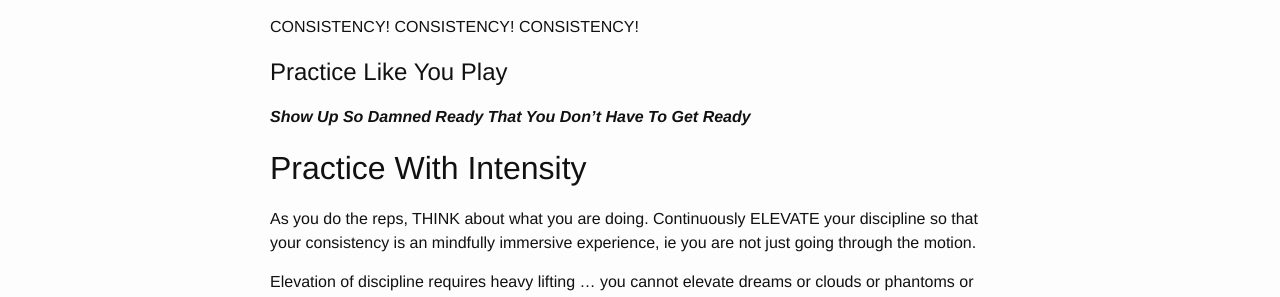
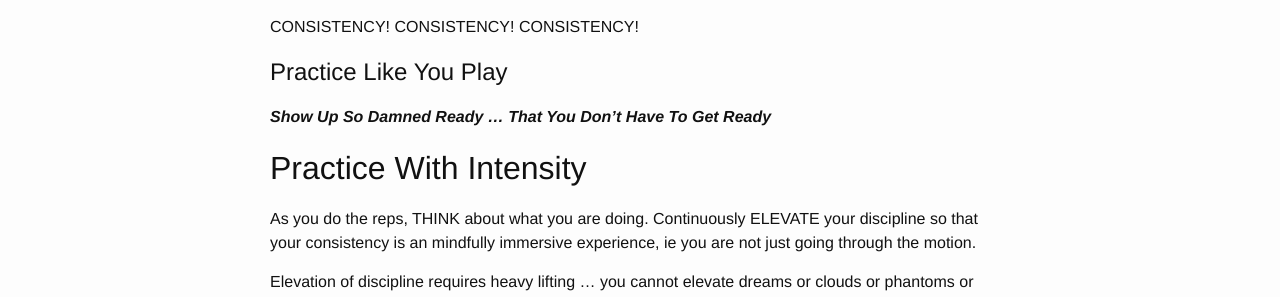
Before and after one commit to plyp-us/plyp-us.github.io, a Jekyll site: the page built from _posts/2024-01-01-practice-like-you-play.md, in a window 1280 px wide and 900 px high. Shown: the part 185-482 px from the top of the window. Built offline with Jekyll 4.4.1, drawn with Linux system fonts in a browser that asks for light colours.

```diff
--- a/_posts/2024-01-01-practice-like-you-play.md
+++ b/_posts/2024-01-01-practice-like-you-play.md
@@ -11,7 +11,7 @@ CONSISTENCY! CONSISTENCY! CONSISTENCY!
 
 # Practice Like You Play
 
-***Show Up So Damned Ready That You Don't Have To Get Ready***
+***Show Up So Damned Ready ... That You Don't Have To Get Ready***
 
 ## Practice With Intensity
 
```
